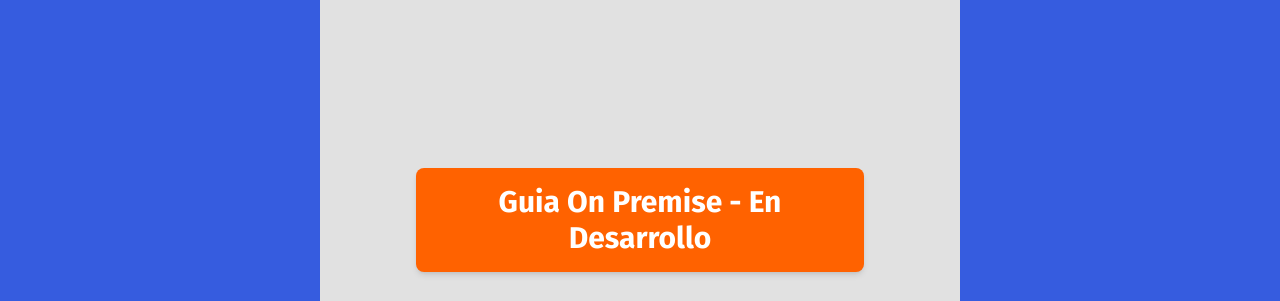
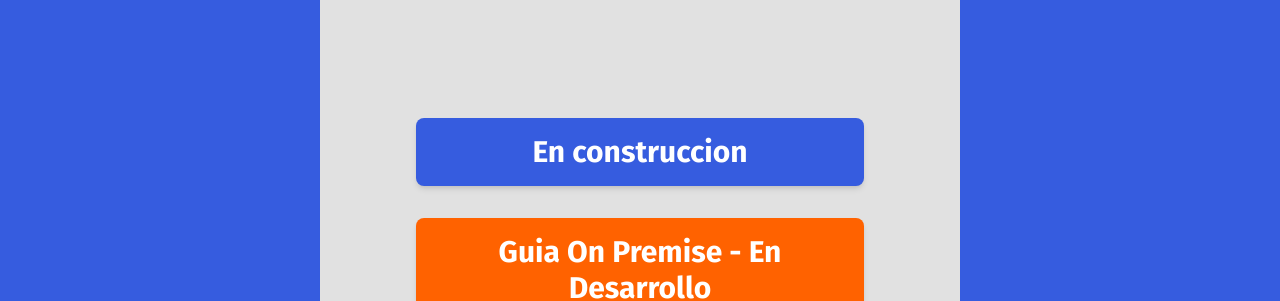
Before and after one commit to jandaio/quilmes.guiaonpremise, a plain HTML site: page upload.html in a window 1280 px wide. Shown: the top 301 px of the page. Drawn offline with Linux system fonts and the light colour scheme.

Commit message:
construccion

```diff
--- a/upload.html
+++ b/upload.html
@@ -24,6 +24,9 @@
   <!-- Center - Light gray with form -->
   <div class="bg-light-gray w-full md:w-1/2 flex flex-col justify-center items-center p-8 md:min-h-screen">
     <div class="w-full max-w-md">
+      <div class="bg-primary-blue rounded-lg p-4 mb-8 shadow-md">
+        <h1 class="text-white text-2xl md:text-3xl font-bold text-center">En construccion</h1>
+      </div>
       <!-- Title -->
       <div class="bg-light-orange rounded-lg p-4 mb-8 shadow-md">
         <h1 class="text-white text-2xl md:text-3xl font-bold text-center">Guia On Premise - En Desarrollo</h1>
```
